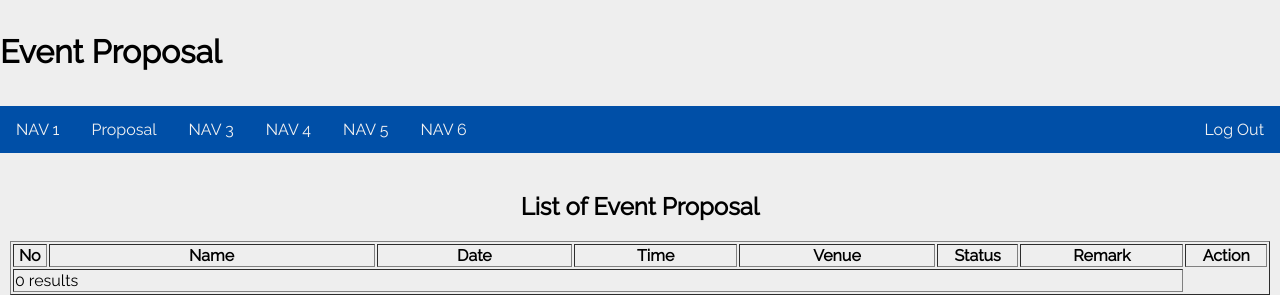
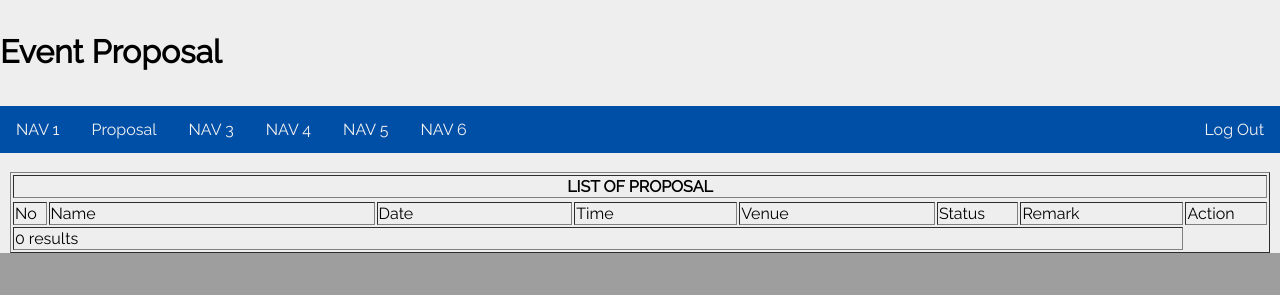
Before and after one commit to hamadanono/EventManagementSystem, a PHP site: page /proposal_admin.php in a window 1280 px wide. Shown: the part 961-1256 px from the top of the page. After the commit the page ends 1214 px from the top, so only its background shows below. Run offline with PHP 8.4, Linux system fonts and the light colour scheme; data that the repository does not hold is empty.

Commit message:
Update proposal_admin.php

```diff
--- a/proposal_admin.php
+++ b/proposal_admin.php
@@ -33,19 +33,25 @@ session_start();
 <?php include("navigation_admin.php"); ?>
 <br>
 
-<h2  align="center">List of Event Proposal</h2>
+
 
 <div style="padding:0 10px;">
-    <table border="1" width="100%" id="projectable">
+    <table border="1" width="100%" id="event-list-table">
         <tr>
-            <th width="2%">No</th>
-            <th width="20%">Name</th>
-            <th width="12%">Date</th>
-            <th width="10%">Time</th>
-            <th width="12%">Venue</th>
-            <th width="5%">Status</th>
-            <th width="10%">Remark</th>
-            <th width="5%">Action</th>
+        <thead>
+        <th colspan="13">LIST OF PROPOSAL</th>
+        </thead>
+        </tr>
+        <tbody>
+        <tr>
+            <td width="2%">No</td>
+            <td width="20%">Name</td>
+            <td width="12%">Date</td>
+            <td width="10%">Time</td>
+            <td width="12%">Venue</td>
+            <td width="5%">Status</td>
+            <td width="10%">Remark</td>
+            <td width="5%">Action</td>
         </tr>
         <?php
             $sql = "SELECT *
@@ -95,7 +101,7 @@ session_start();
                     }
 
                     echo "<td>" . $row["event_adminRemark"] . "</td>";
-                    echo '<td> <a href="proposal_admin_manage.php?id=' . $row["event_id"] . '">Manage</a>';
+                    echo '<td><button onclick="location.href=\'proposal_admin_manage.php?id=' . $row["event_id"] . '\'">Manage</button></td>';
                     echo "</tr>" . "\n\t\t";
                     $numrow++;
                 }
@@ -105,6 +111,7 @@ session_start();
 
             mysqli_close($conn);
         ?>
+        </tbody>
     </table>
 </div>
 
```
